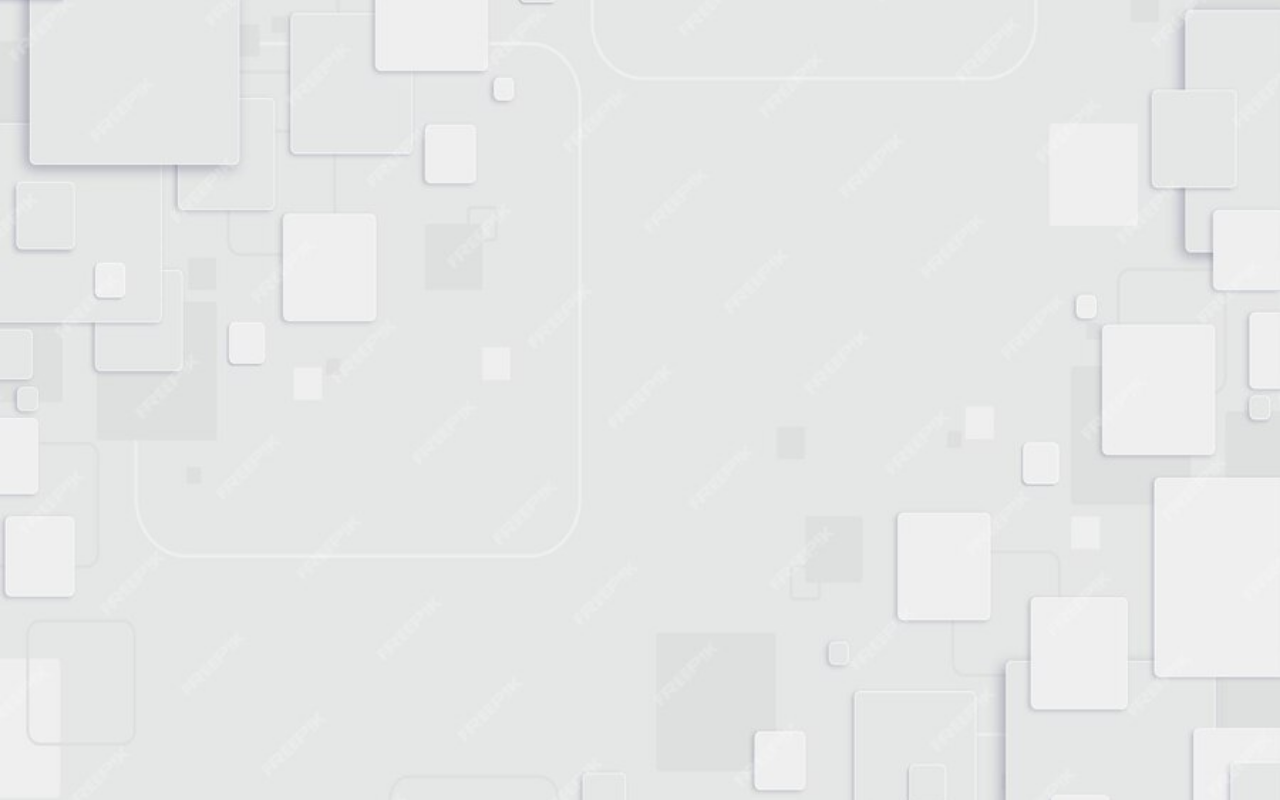
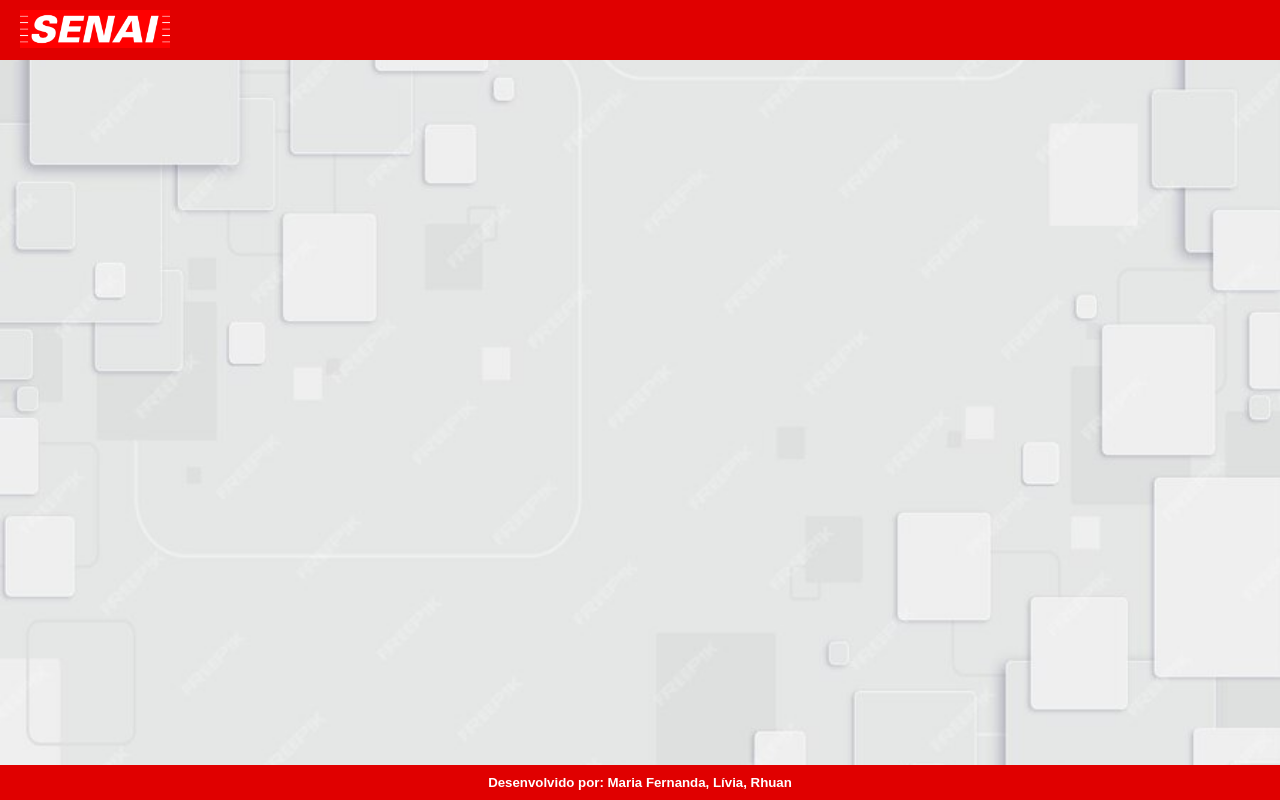
Before and after one commit to livyamv/Sprint3, a plain HTML site: page Front/salas.html in a window 1280 px wide. Drawn offline with Linux system fonts and the light colour scheme.

Commit message:
adição da logo do senai no canto superior esquerdo na página salas

```diff
--- a/Front/salas.html
+++ b/Front/salas.html
@@ -7,6 +7,18 @@
     <link rel="stylesheet" href="styles.css"/>
 </head>
 <body>
+    <header>
+        <img class="header-senai" src="senaisplogo.png" alt="Logo Senai-SP" />
+    </header>
+    <main>
+      <section>
 
+
+
+      </section>
+    </main>
+    <footer>
+      <h5>Desenvolvido por: Maria Fernanda, Lívia, Rhuan</h5>
+    </footer>
 </body>
 </html>
--- a/Front/styles.css
+++ b/Front/styles.css
@@ -19,12 +19,23 @@ body {
 
 header {
   background-color: #e00000;
-  padding: 20px;
+  padding-left: 20px;
+  padding-top: 10px;
+  padding-bottom: 50px;
+  width: 100%;
+  height: 20px;
   text-align: center;
 }
 
 header img {
   max-width: 200px;
+}
+
+.header-senai {
+  display: flex;
+  flex-grow: 1;
+  width: 150px;
+  height: auto;
 }
 
 .form-logo {
```
